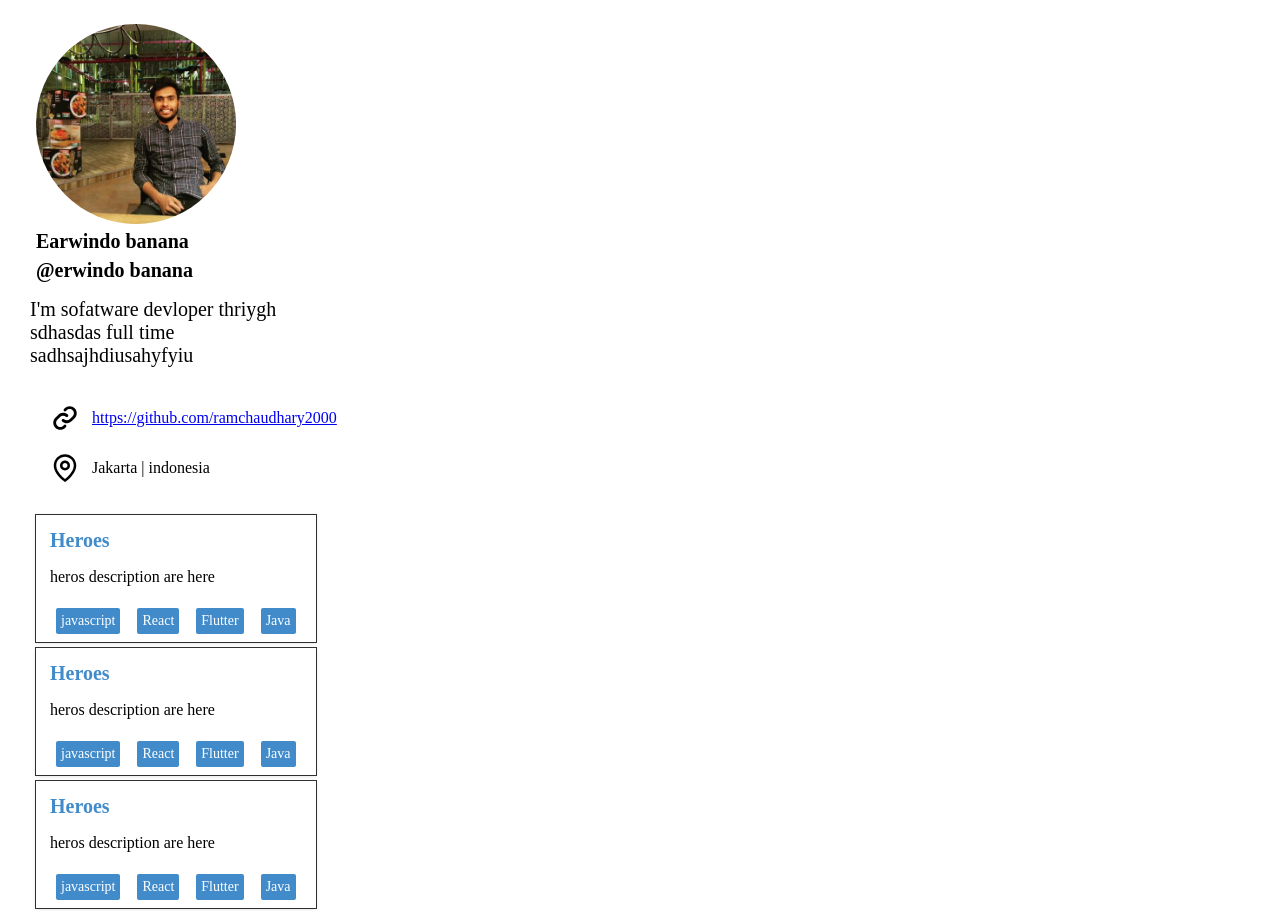
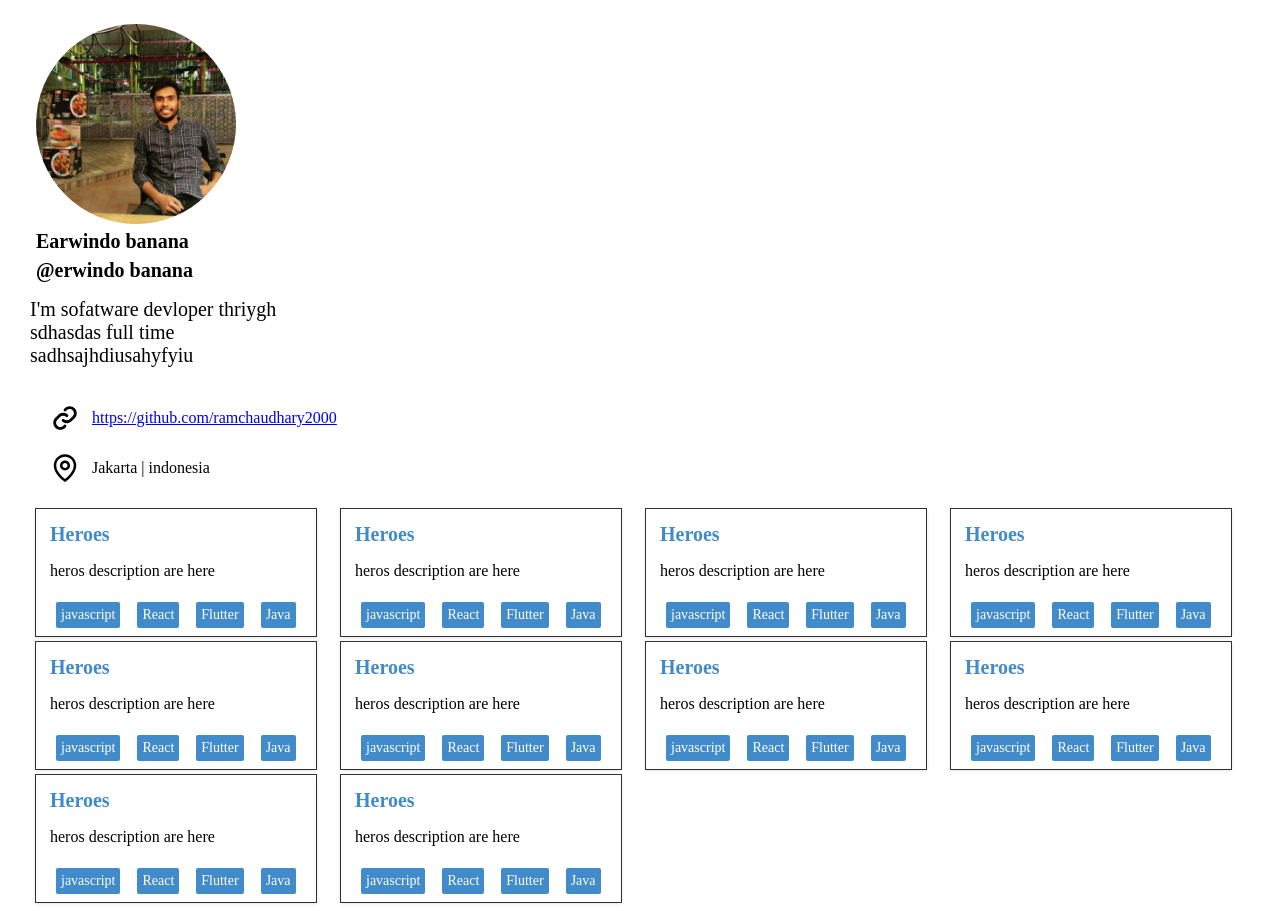
Before and after one commit to ramchaudhary2000/fyle_intern_task, a plain HTML site: page index.html in a window 1280 px wide. Shown: the top 911 px of the page. Drawn offline with Linux system fonts and the light colour scheme.

Commit message:
add grid to the page

```diff
--- a/index.css
+++ b/index.css
@@ -58,10 +58,10 @@
     max-width: 30px;
 }
 
-.repo{
+.content{
     display: grid;
-    column-gap: 100px;
-    grid-template-rows: auto;
+    grid-template-columns: 1fr 1fr 1fr 1fr;
+
 }
 
 .repo_box{
```
